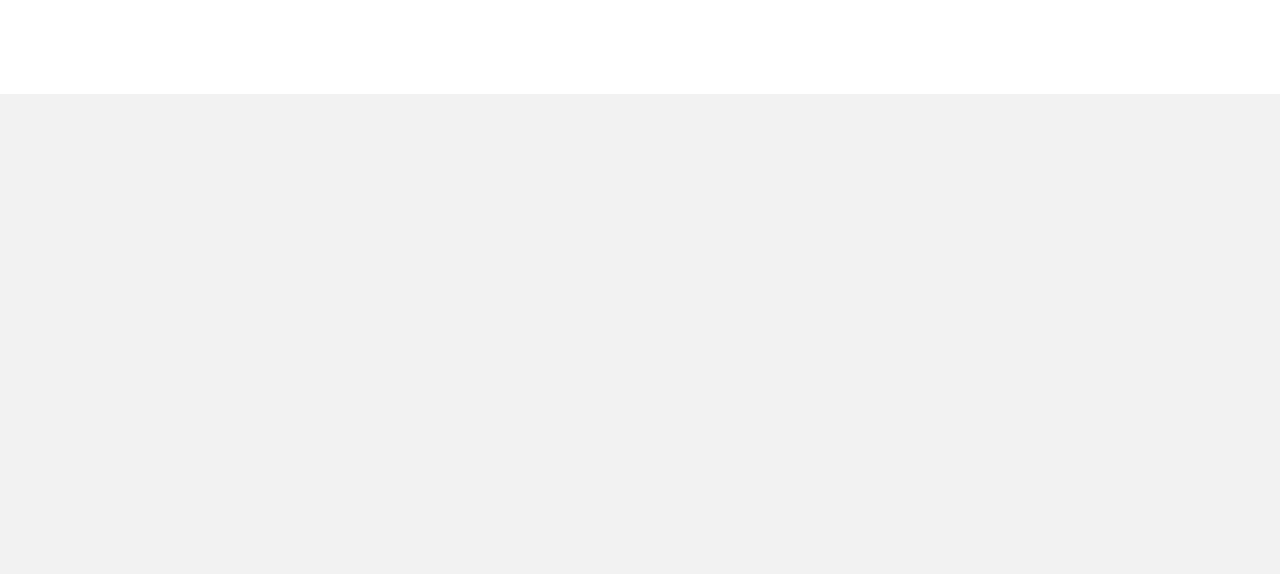
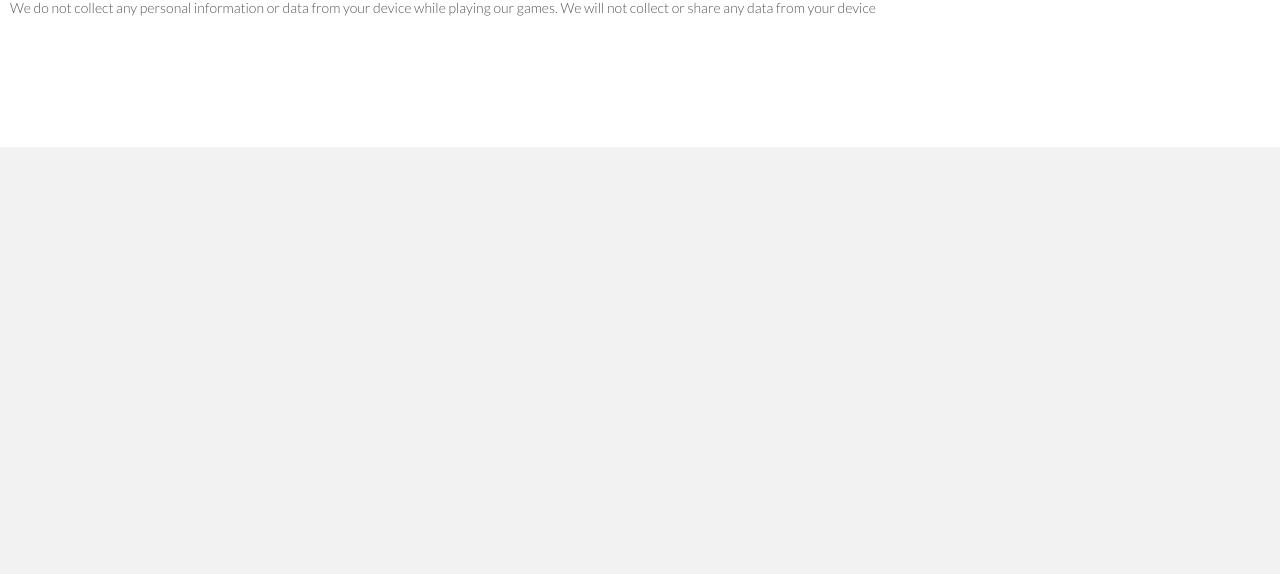
Before and after one commit to nahmeenstudios/nahmeenstudios.github.io, a plain HTML site: page privacypolicy.html in a window 1280 px wide. Shown: the part 226-800 px from the top of the page. Drawn offline with Linux system fonts and the light colour scheme.

Commit message:
Update privacypolicy.html

```diff
--- a/privacypolicy.html
+++ b/privacypolicy.html
@@ -54,6 +54,7 @@
 
     <div class="container" id="press">
     <h1>Nah-Meen Studios Privacy Policy</h1>
+     <p> We do not collect any personal information or data from your device while playing our games. We will not collect or share any data from your device</p>
     </div>
 
     <!-- Bootstrap core JavaScript
```
